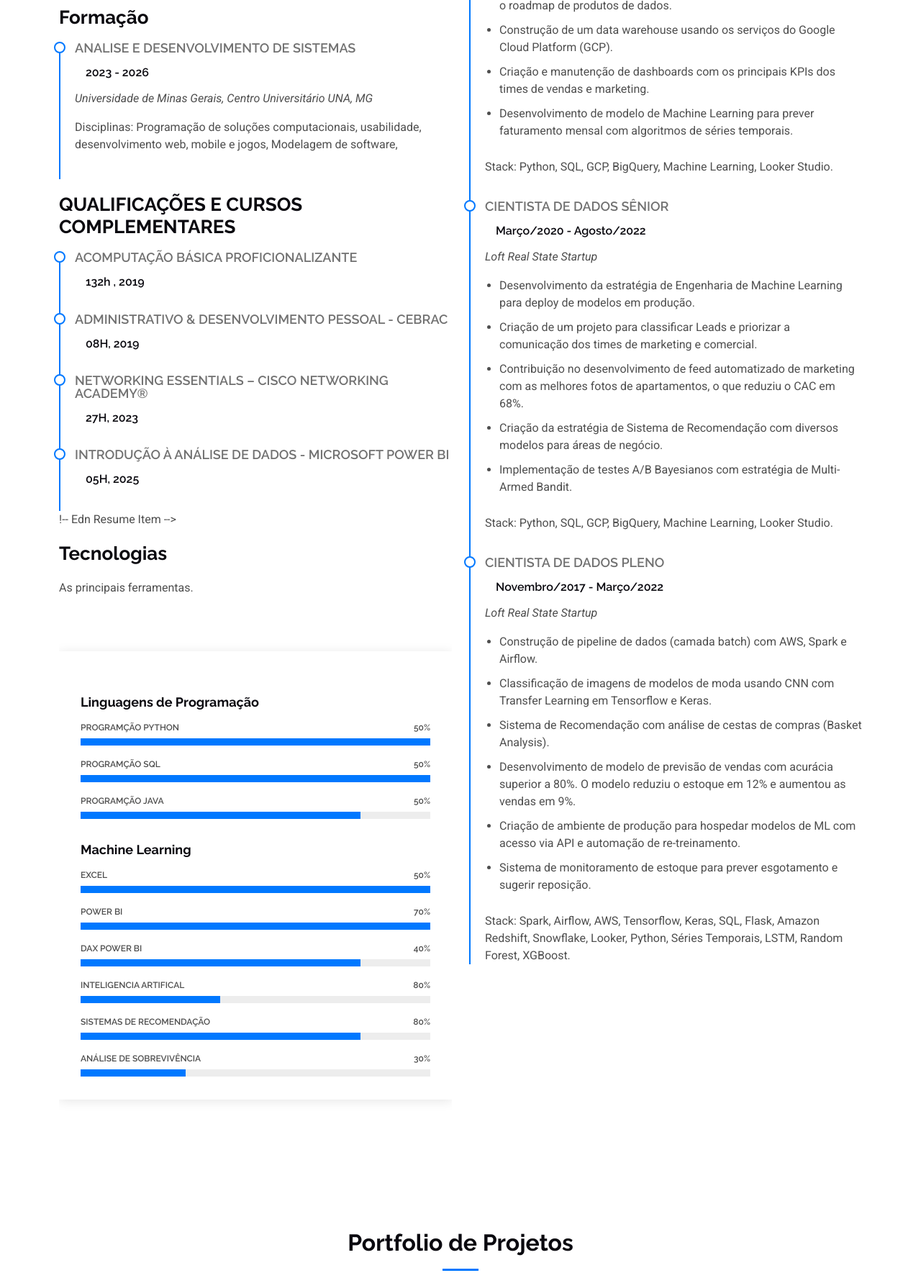
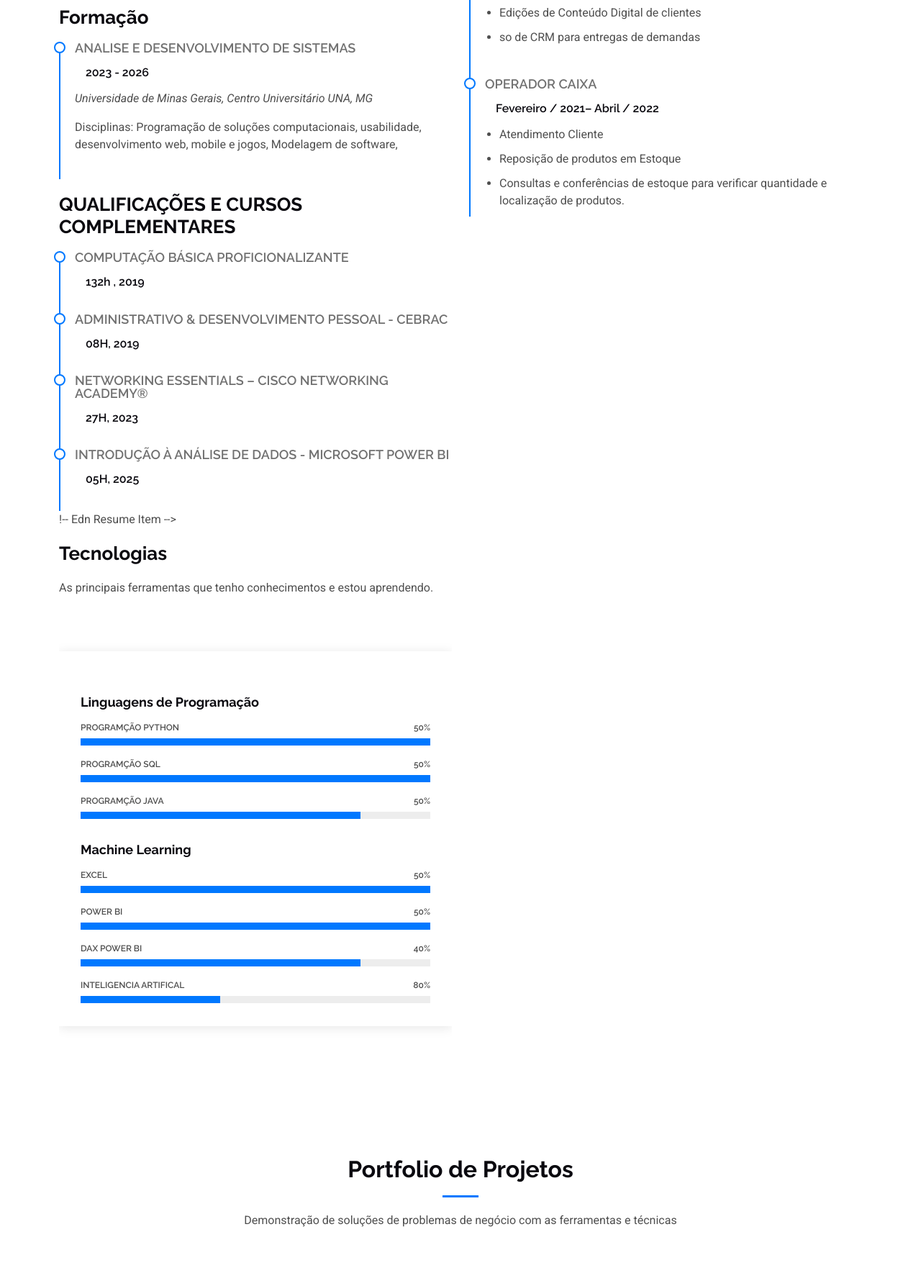
Before and after one commit to Douglas-Pio/Portifolio-Projetos, a plain HTML site: page index.html in a window 1280 px wide. Shown: the part 1729-3498 px from the top of the page at 72% size. Drawn offline with Linux system fonts and the light colour scheme.

Commit message:
Update index.html

```diff
--- a/index.html
+++ b/index.html
@@ -154,7 +154,7 @@
             <!-- Edn Resume Item -->
             <h3 class="resume-title">QUALIFICAÇÕES E CURSOS COMPLEMENTARES</h3>
             <div class="resume-item">
-              <h4>AComputação Básica Proficionalizante</h4>
+              <h4>Computação Básica Proficionalizante</h4>
               <h5>132h , 2019</h5>
             </div>
              <!-- Edn Resume Item -->
@@ -177,7 +177,7 @@
 
             <h3 class="resume-title">Tecnologias</h3>
 
-            <p>As principais ferramentas.</p>
+            <p>As principais ferramentas que tenho conhecimentos e estou aprendendo.</p>
 
             <section id="about" class="about section">
               <div class="container" data-aos="fade-up" data-aos-delay="100">
@@ -217,7 +217,7 @@
                     </div><!-- End Skills Item -->
 
                     <div class="progress">
-                      <span class="skill"><span>Power BI</span> <i class="val">70%</i></span>
+                      <span class="skill"><span>Power BI</span> <i class="val">50%</i></span>
                       <div class="progress-bar-wrap">
                         <div class="progress-bar" role="progressbar" aria-valuenow="100" aria-valuemin="0" aria-valuemax="100"></div>
                       </div>
@@ -237,19 +237,7 @@
                       </div>
                     </div><!-- End Skills Item -->
 
-                    <div class="progress">
-                      <span class="skill"><span>Sistemas de Recomendação</span> <i class="val">80%</i></span>
-                      <div class="progress-bar-wrap">
-                        <div class="progress-bar" role="progressbar" aria-valuenow="80" aria-valuemin="0" aria-valuemax="100"></div>
-                      </div>
-                    </div><!-- End Skills Item -->
 
-                    <div class="progress">
-                      <span class="skill"><span>Análise de Sobrevivência</span> <i class="val">30%</i></span>
-                      <div class="progress-bar-wrap">
-                        <div class="progress-bar" role="progressbar" aria-valuenow="30" aria-valuemin="0" aria-valuemax="100"></div>
-                      </div>
-                    </div><!-- End Skills Item -->
 
                   </div>
               </div>
@@ -264,49 +252,27 @@
             <h3 class="resume-title">Experiência</h3>
             <div class="resume-item">
               <h4>Cientista de Dados Sênior</h4>
-              <h5>2022 - Present</h5>
-              <p><em>Comunidade DS</em></p>
+              <h5>2022 - Presente</h5>
+              <p><em>Estudio RVL</em></p>
               <ul>
-                <li>Liderança e mentoria de um time de analistas de dados para executar o roadmap de produtos de dados.</li>
-                <li>Construção de um data warehouse usando os serviços do Google Cloud Platform (GCP).</li>
-                <li>Criação e manutenção de dashboards com os principais KPIs dos times de vendas e marketing.</li>
-                <li>Desenvolvimento de modelo de Machine Learning para prever faturamento mensal com algoritmos de séries temporais.</li>
+                <li>Atendimento e recepcionar Cliente</li>
+                <li>Edições de Conteúdo Digital de clientes</li>
+                <li>so de CRM para entregas de demandas</li>
               </ul>
               <p>
-                Stack: Python, SQL, GCP, BigQuery, Machine Learning, Looker Studio.
+
               </p>
             </div><!-- Edn Resume Item -->
 
             <div class="resume-item">
-              <h4>Cientista de Dados Sênior</h4>
-              <h5>Março/2020 - Agosto/2022</h5>
-              <p><em>Loft Real State Startup</em></p>
+              <h4>Operador caixa</h4>
+              <h5>Fevereiro / 2021– Abril / 2022</h5>
               <ul>
-                <li>Desenvolvimento da estratégia de Engenharia de Machine Learning para deploy de modelos em produção.</li>
-                <li>Criação de um projeto para classificar Leads e priorizar a comunicação dos times de marketing e comercial.</li>
-                <li>Contribuição no desenvolvimento de feed automatizado de marketing com as melhores fotos de apartamentos, o que reduziu o CAC em 68%.</li>
-                <li>Criação da estratégia de Sistema de Recomendação com diversos modelos para áreas de negócio.</li>
-                <li>Implementação de testes A/B Bayesianos com estratégia de Multi-Armed Bandit.</li>
+                <li>Atendimento Cliente</li>
+                <li>Reposição de produtos em Estoque</li>
+                <li>Consultas e conferências de estoque para verificar quantidade e localização de produtos.</li>
               </ul>
               <p>
-                Stack: Python, SQL, GCP, BigQuery, Machine Learning, Looker Studio.
-              </p>
-            </div><!-- Edn Resume Item -->
-
-            <div class="resume-item">
-              <h4>Cientista de Dados Pleno</h4>
-              <h5>Novembro/2017 - Março/2022</h5>
-              <p><em>Loft Real State Startup</em></p>
-              <ul>
-                <li>Construção de pipeline de dados (camada batch) com AWS, Spark e Airflow.</li>
-                <li>Classificação de imagens de modelos de moda usando CNN com Transfer Learning em Tensorflow e Keras.</li>
-                <li>Sistema de Recomendação com análise de cestas de compras (Basket Analysis).</li>
-                <li>Desenvolvimento de modelo de previsão de vendas com acurácia superior a 80%. O modelo reduziu o estoque em 12% e aumentou as vendas em 9%.  </li>
-                <li>Criação de ambiente de produção para hospedar modelos de ML com acesso via API e automação de re-treinamento.  </li>
-                <li>Sistema de monitoramento de estoque para prever esgotamento e sugerir reposição.  </li>
-              </ul>
-              <p>
-                Stack: Spark, Airflow, AWS, Tensorflow, Keras, SQL, Flask, Amazon Redshift, Snowflake, Looker, Python, Séries Temporais, LSTM, Random Forest, XGBoost.
               </p>
             </div><!-- Edn Resume Item -->
 
@@ -324,7 +290,7 @@
       <!-- Section Title -->
       <div class="container section-title" data-aos="fade-up">
         <h2>Portfolio de Projetos</h2>
-        <p>Demonstração de soluções de problemas de negócio com as ferramentas e técnicas que domino</p>
+        <p>Demonstração de soluções de problemas de negócio com as ferramentas e técnicas </p>
       </div><!-- End Section Title -->
 
       <div class="container">
@@ -344,8 +310,8 @@
             <div class="col-lg-4 col-md-6 portfolio-item isotope-item filter-app">
               <img src="assets/img/portfolio/app-1.jpg" class="img-fluid" alt="">
               <div class="portfolio-info">
-                <h4>App 1</h4>
-                <p>Lorem ipsum, dolor sit amet consectetur</p>
+                <h4>Analise de dados das Entregas da Amazon</h4>
+                <p>O objetivo da analise e descobrir do porque de ter atrasos em entregas de produtos da amazon que estão prejudicando a experiencia dos clientes  </p>
                 <a href="assets/img/portfolio/app-1.jpg" title="App 1" data-gallery="portfolio-gallery-app" class="glightbox preview-link"><i class="bi bi-zoom-in"></i></a>
                 <a href="portfolio-details.html" title="More Details" class="details-link"><i class="bi bi-link-45deg"></i></a>
               </div>
```
